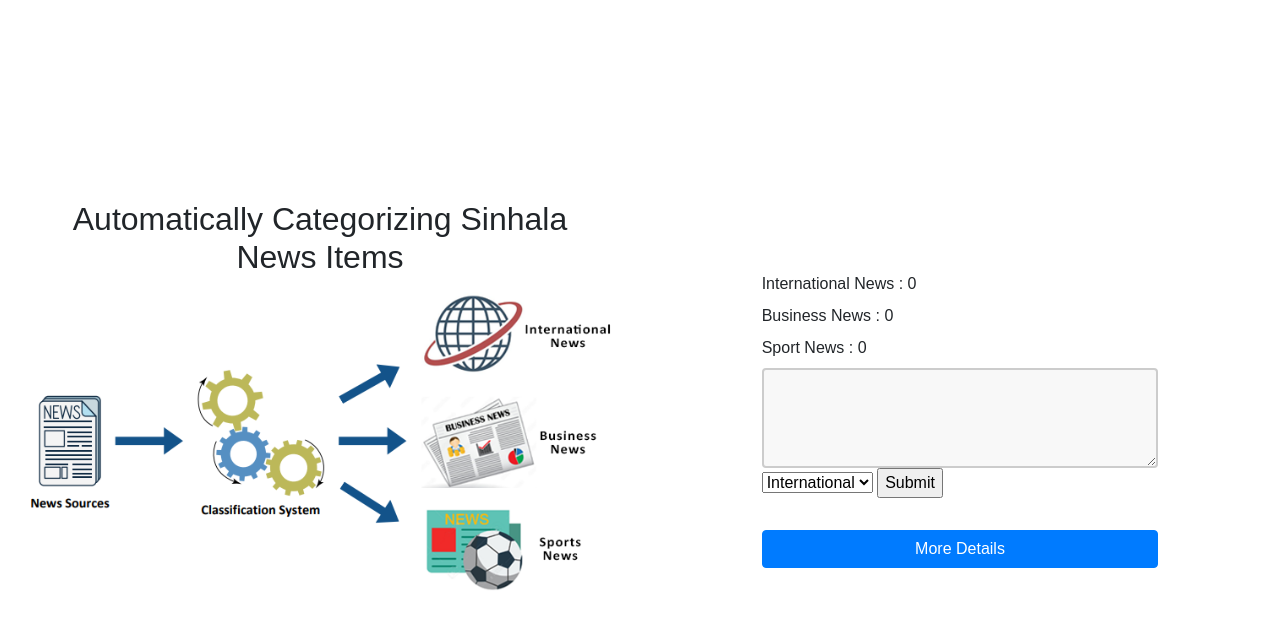
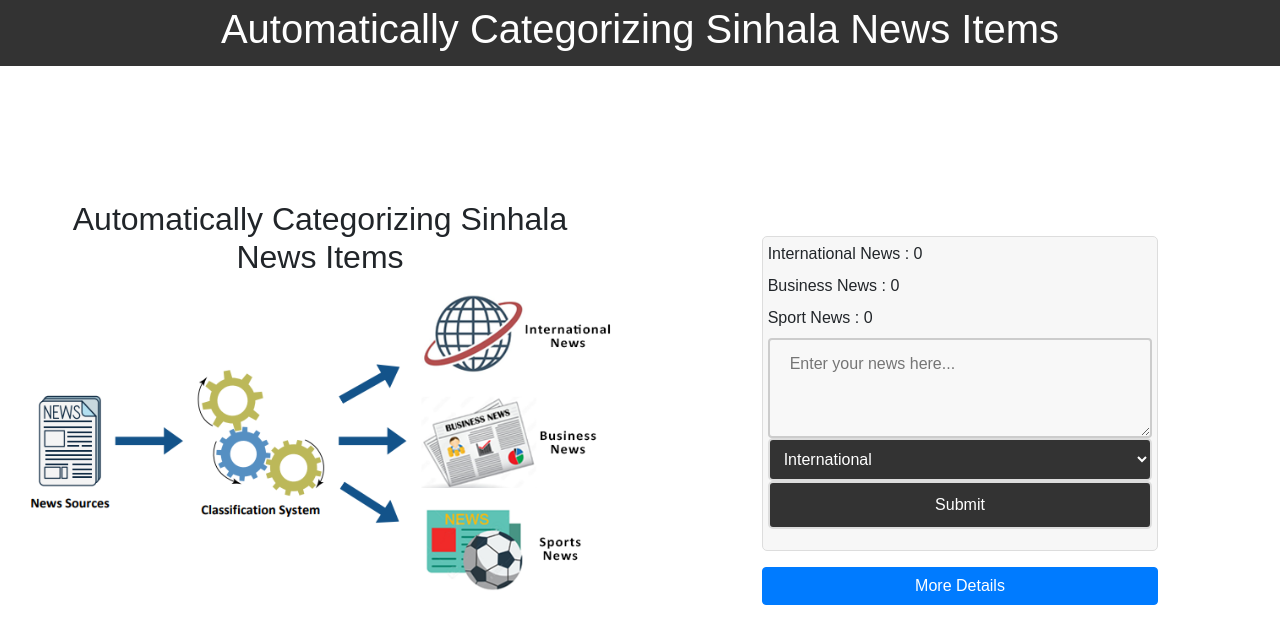
Before and after one commit to cepdnaclk/e18-6sp-Automatically-categorizing-Sinhala-news-items-from-selected-news-sources, a Flask app: page / in a window 1280 px wide. Shown: the top 644 px of the page. Run offline with Flask 3, Linux system fonts and the light colour scheme; parts of the project's set-up code (start-up, migrations or seed data) failed here and were passed over.

Commit message:
home page done

```diff
--- a/static/css/main.css
+++ b/static/css/main.css
@@ -20,6 +20,12 @@
   right: 0;
 }
 
+header {
+  background-color: #333;
+  color: #fff;
+  text-align: center;
+  padding: 5px;
+}
 
 .centered {
   position: absolute;
@@ -34,8 +40,25 @@
 }
 
 
+.comments {
+  text-decoration: underline;
+  text-underline-position: under;
+  cursor: pointer;
+}
+
+.text-area {
+  background-color: #f7f7f7;
+  padding: 5px;
+  border: 1px solid #ddd;
+  border-radius: 5px;
+}
+
 textarea {
   width: 100%;
+  padding: 10px;
+  border-radius: 5px;
+  margin-bottom: 20px;
+
   height: 100px;
   padding: 12px 20px;
   box-sizing: border-box;
@@ -46,8 +69,16 @@ textarea {
   resize: none;
 }
 
-.comments {
-  text-decoration: underline;
-  text-underline-position: under;
+select, input[type="submit"] {
+  width: 100%;
+  padding: 10px;
+  border: 2px solid #ddd;
+  background-color: #333;
+  color: #fff;
+  border-radius: 5px;
   cursor: pointer;
 }
+
+select {
+  margin-top: 20px;
+}
--- a/templates/index.html
+++ b/templates/index.html
@@ -8,6 +8,10 @@
     <title>App</title>
 </head>
 <body>
+
+    <header>
+        <h1>Automatically Categorizing Sinhala News Items</h1>
+    </header>
 
     <div class="split left">
         <div class="centered">
@@ -21,7 +25,8 @@
         <div style="display: flex; flex-direction: column; justify-content: center; align-items: center; height: 100vh;">
             <div class="container mt-5 mb-5">
                 <div class="d-flex justify-content-center row">
-                    <div class="d-flex flex-column col-md-8">
+                    <div class="d-flex flex-column col-md-8 ">
+                        <div class="text-area">
                             <div>
                                 <label for="">International News : {{ data.international }}</label>
                             </div>
@@ -33,16 +38,16 @@
                             </div>
                             <div>
                                 <form method="post">
-                            <textarea name="text"></textarea>
+                                <textarea placeholder="Enter your news here..." rows="4" cols="50" name="text"></textarea>
                                 <select name="category">
                                     <option value="International">International</option>
                                     <option value="Business">Business</option>
                                     <option value="Sports">Sports</option>
                                 </select>
-                            <input type="submit">
+                                <input type="submit" >
                                 </form>
                             </div>
-
+                        </div>
                         <div class="coment-bottom bg-white p-2 px-4">
                             {% for review in data.displayTexts %}
                                 {% if loop.index <= 3 %}
```
Also changed, not shown: 1 other file. Lines whose indentation alone changed are shown as unchanged.
